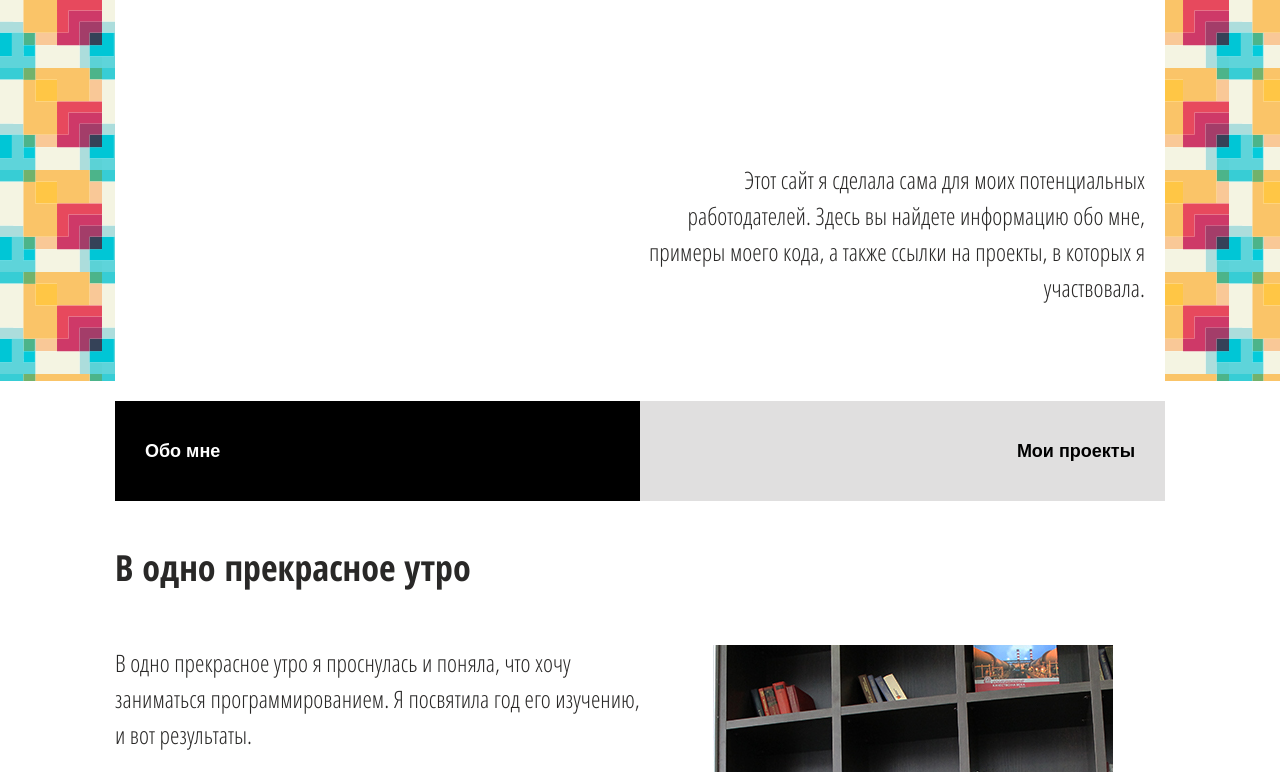
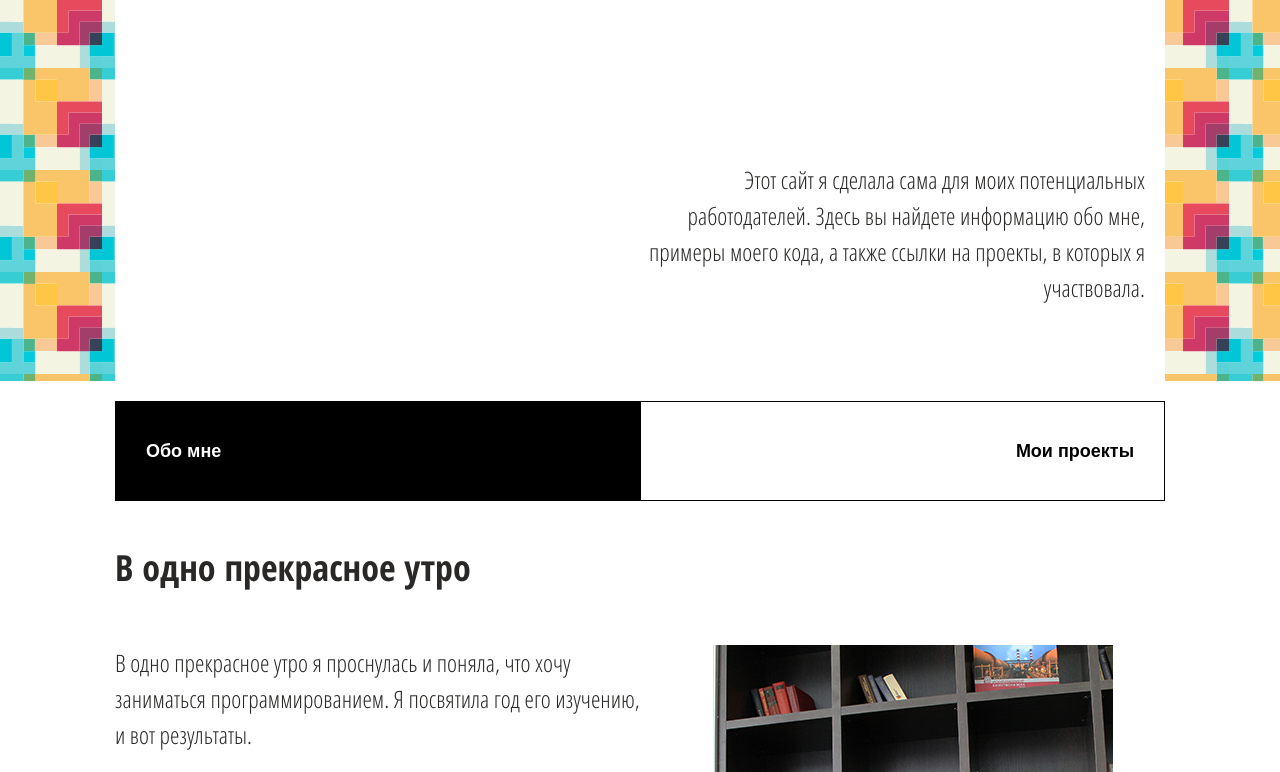
Before and after one commit to alfiya-udc/project2801, a website: page index.html in a window 1280 px wide. Shown: the part 328-1100 px from the top of the page. Drawn offline with Linux system fonts and the light colour scheme.

Commit message:
Changed section-toggler hovers

```diff
--- a/sass/blocks/section-toggler.scss
+++ b/sass/blocks/section-toggler.scss
@@ -22,7 +22,8 @@
         text-decoration: none;
         outline: none;
         padding: 20px 30px;
-        background-color: rgb(224, 223, 223);
+        background-color: white;
+        border: 1px solid black;
         color: black;
         transition: 0.8s;
         width:100%;
@@ -37,6 +38,7 @@
 
         &:hover {
             background-color: #6abfbf;
+            border: none;
         }
 
         &--left {
```
Also changed, not shown: css/style.css.
